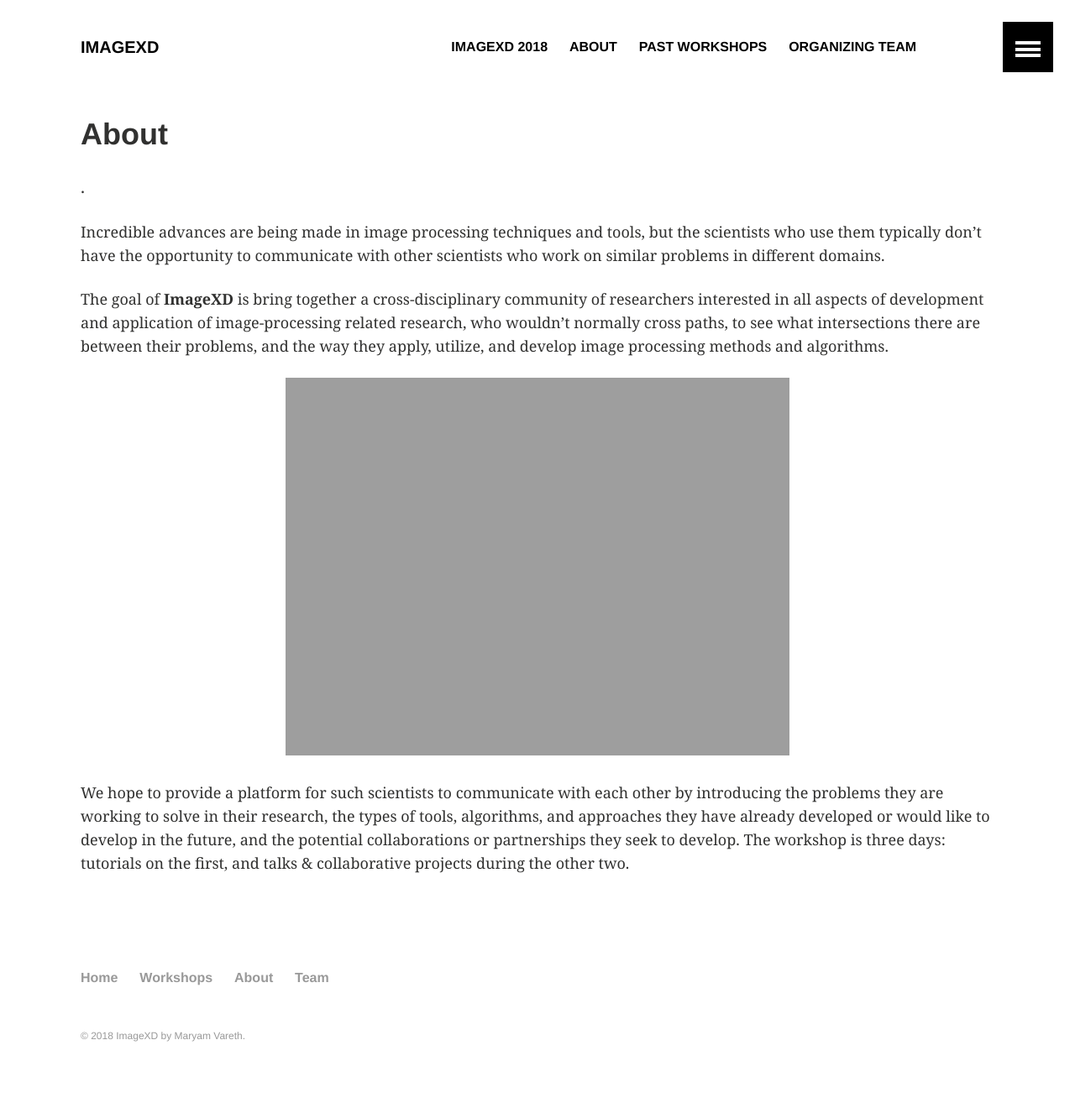
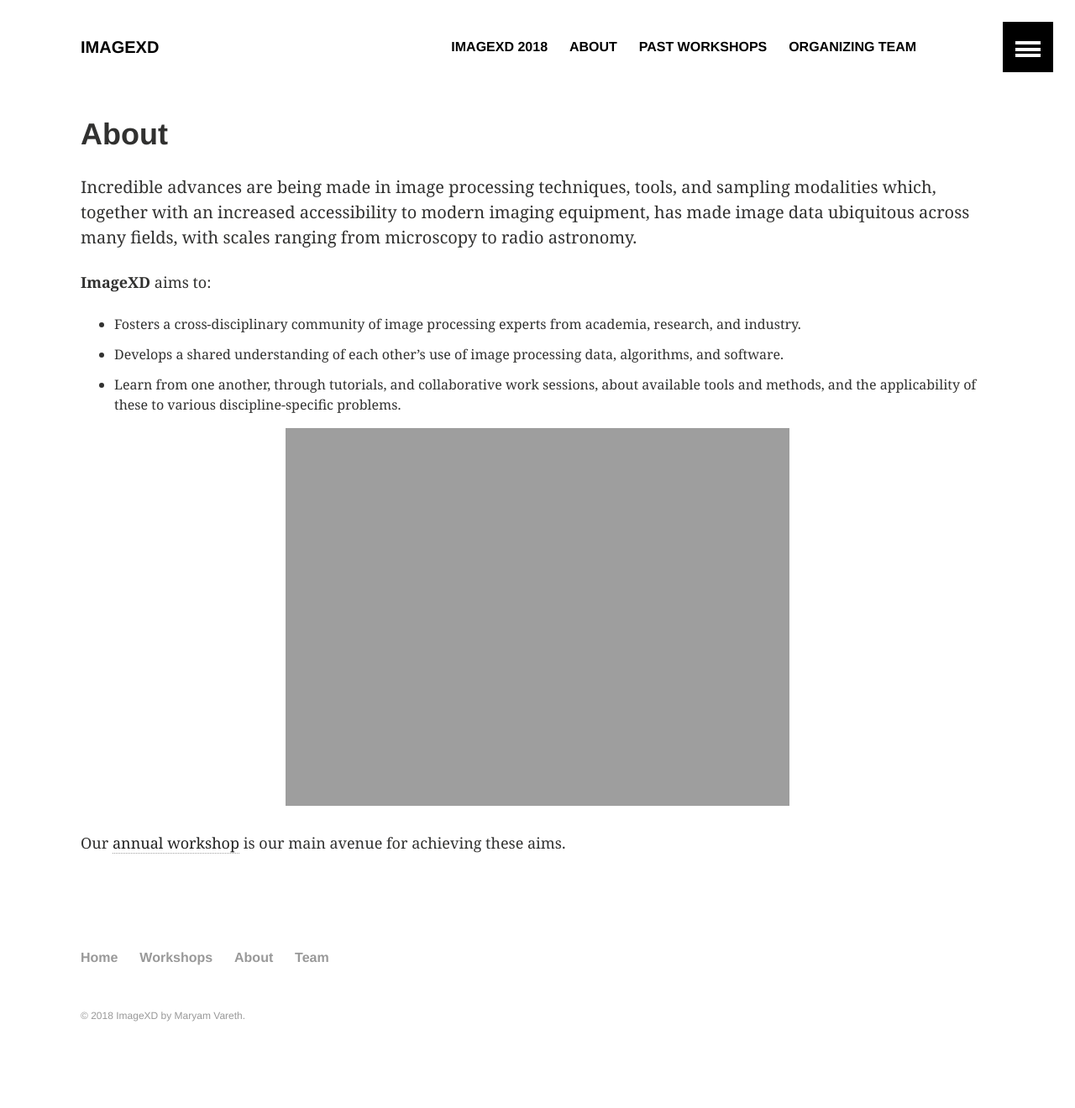
Before and after one commit to imagexd/imagexd.github.io, a Jekyll site: the page built from about/index.md, in a window 1280 px wide. Shown: the whole page at 84% size. Built offline with Jekyll 4.4.1, drawn with Linux system fonts in a browser that asks for light colours; after the commit the page ends 1296 px from its top, so only the background shows below that.

Commit message:
Update about text

```diff
--- a/about/index.md
+++ b/about/index.md
@@ -3,16 +3,27 @@ layout: archive
 title: "About"
 ---
 
-.
+Incredible advances are being made in image processing techniques,
+tools, and sampling modalities which, together with an increased
+accessibility to modern imaging equipment, has made image data
+ubiquitous across many fields, with scales ranging from microscopy to
+radio astronomy.
 
-Incredible advances are being made in image processing techniques and tools, but the scientists who use them typically don't have the opportunity to communicate with other scientists who work on similar problems in different domains.
+**ImageXD** aims to:
 
-The goal of **ImageXD** is bring together a cross-disciplinary community of researchers interested in all aspects of development and application of image-processing related research, who wouldn't normally cross paths, to see what intersections there are between their problems, and the way they apply, utilize, and develop image processing methods and algorithms.
+- Fosters a cross-disciplinary community of image processing experts
+  from academia, research, and industry.
+- Develops a shared understanding of each other's use of image
+  processing data, algorithms, and software.
+- Learn from one another, through tutorials, and collaborative work
+  sessions, about available tools and methods, and the applicability
+  of these to various discipline-specific problems.
 
 <center>
 <figure>
-	<img class="w3-image"  src="{{ site.url }}/images/about.png" alt="Group" style="width: 600px;"/>
+  <img class="w3-image"  src="{{ site.url }}/images/about.png" alt="Group" style="width: 600px;"/>
 </figure>
 </center>
 
-We hope to provide a platform for such scientists to communicate with each other by introducing the problems they are working to solve in their research, the types of tools, algorithms, and approaches they have already developed or would like to develop in the future, and the potential collaborations or partnerships they seek to develop.  The workshop is three days: tutorials on the first, and talks & collaborative projects during the other two.
+Our [annual workshop](http://www.imagexd.org/imagexd2018/) is our main avenue
+for achieving these aims.
```
